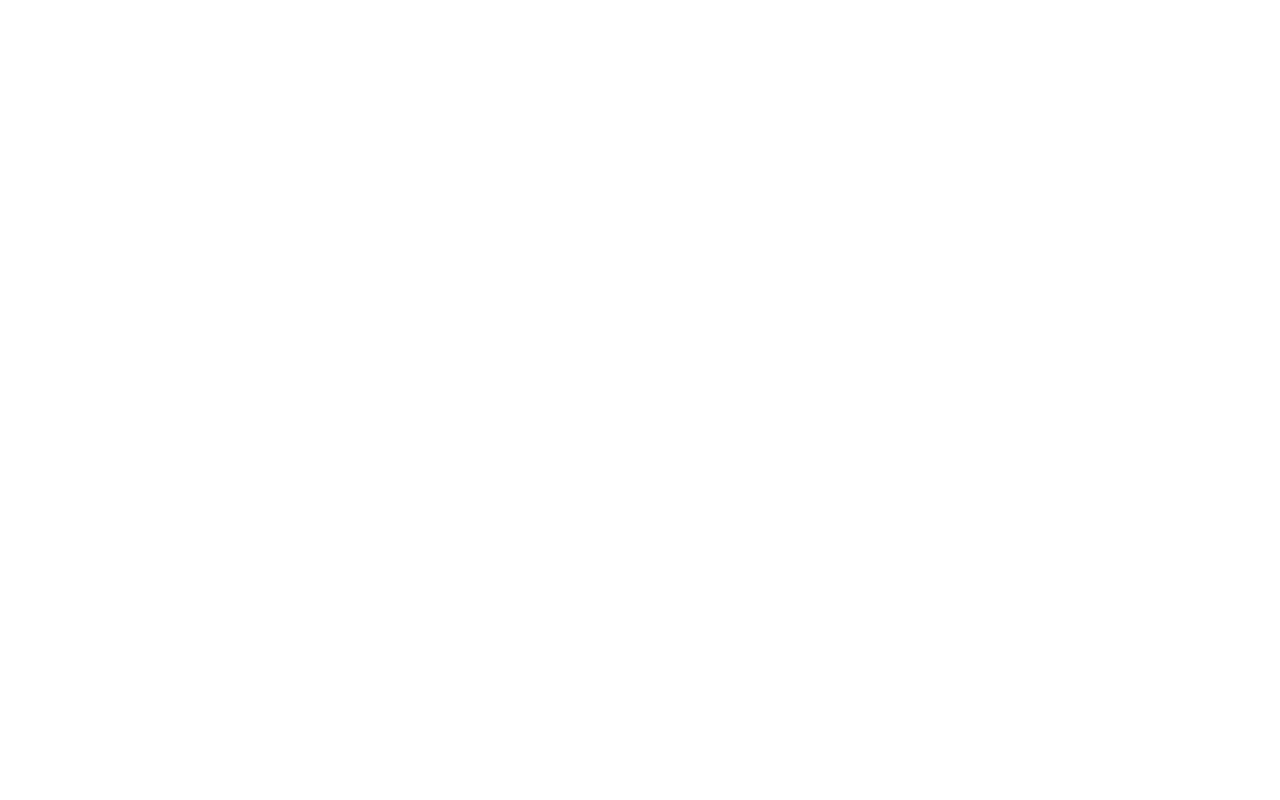
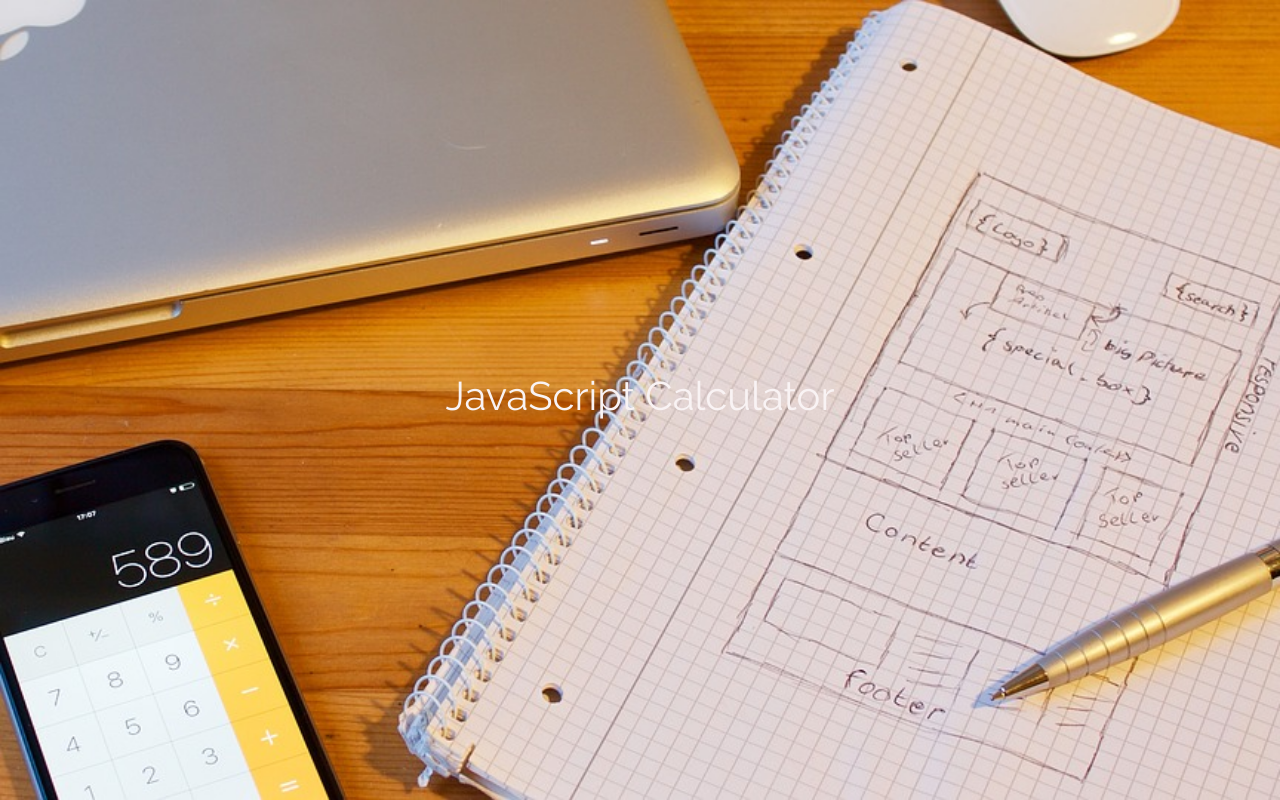
Before and after one commit to ziaongit/JavaScript-Calculator, a plain HTML site: page index.html in a window 1280 px wide. Drawn offline with nearby package versions, Linux system fonts and the light colour scheme.

Commit message:
Basic stylesheet added

```diff
--- a/index.html
+++ b/index.html
@@ -14,13 +14,13 @@
     <link rel="stylesheet" href="resources/css/style.css">
 </head>
 <body>
-    <div class="container">
-		<div class="row">
-			<div class="[ offset-md-2 col-xs-12 col-sm-offset-2 col-sm-8 ]">
-
-			</div>
-		</div>
-	</div>
+    <section class="intro">
+        <div class="inner">
+            <div class="content">
+                <h1>JavaScript Calculator</h1>
+            </div>
+        </div>
+    </section>
 
 <!-- Custom JavaScript -->
 <script src="resources/js/main.js"></script>
--- a/resources/css/style.css
+++ b/resources/css/style.css
@@ -0,0 +1,42 @@
+/* =========================
+    GENERAL START
+===========================*/
+@import url('https://fonts.googleapis.com/css?family=Raleway');
+html, body {
+    margin: 0;
+    padding: 0;
+    height: 100%;
+    width: 100%;
+    font-family: 'Oswald', sans-serif;
+}
+.intro {
+    background: url(../images/background.jpg);
+    background-size: cover;
+    background-repeat: no-repeat;
+    height: 100%;
+    width: 100%;
+    margin: auto;
+    top: 0;
+    display: table;
+}
+.intro .inner {
+    display: table-cell;
+    vertical-align: middle;
+    width: 100%;
+    max-width: none;
+}
+.content {
+    max-width: 500px;
+    margin: 0 auto;
+    text-align: center;
+}
+.content h1 {
+    font-family: 'Raleway', sans-serif;
+    color: #F9F3F4;
+    text-shadow: 0px 0px 300px #000;
+    font-size: 250%;
+}
+
+/* =========================
+    GENERAL END
+===========================*/
```
Also changed, not shown: resources/images/background.jpg (added).
